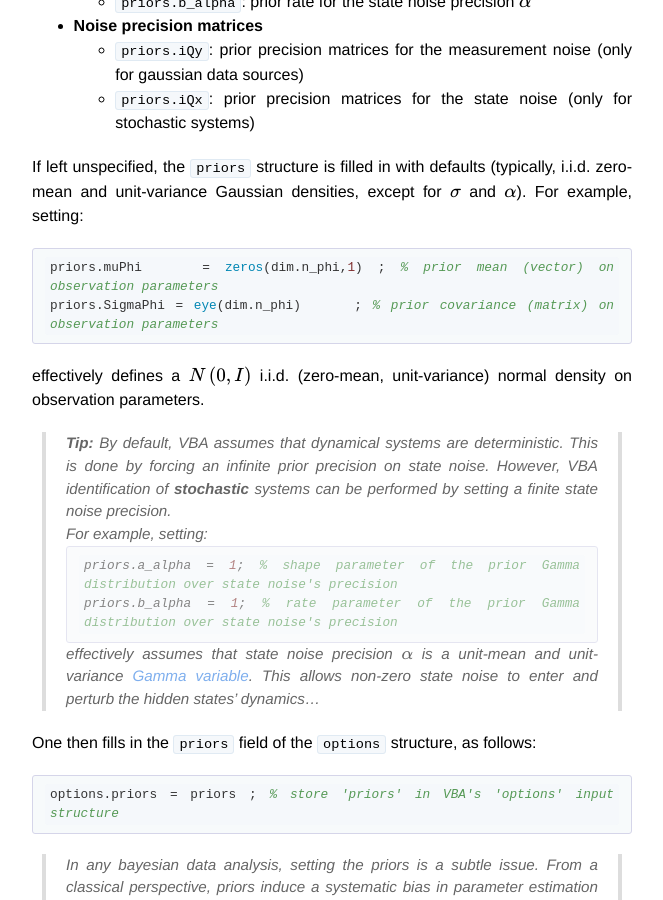
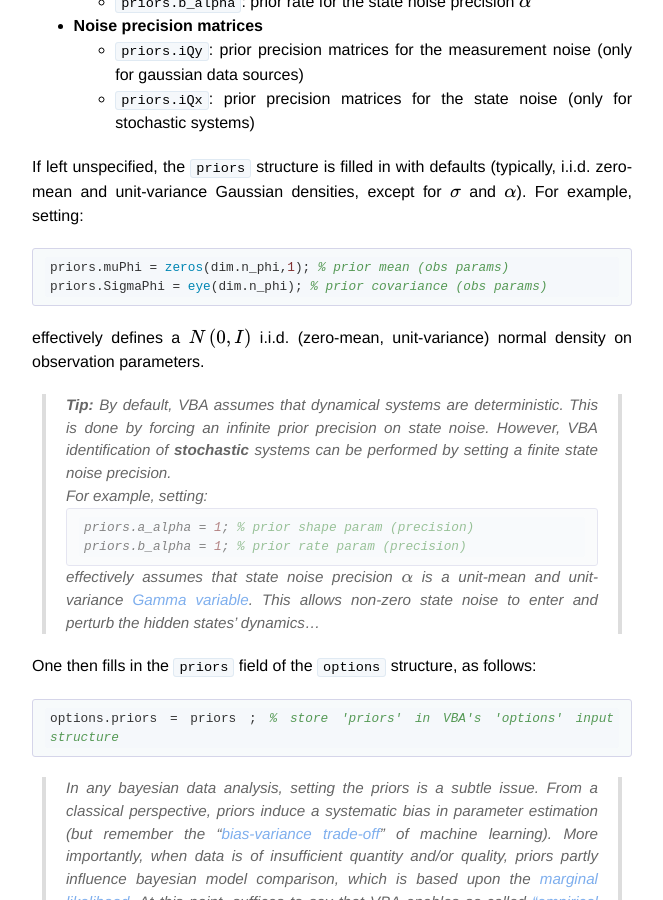
Before and after one commit to MBB-team/VBA-toolbox, a Jekyll site: the page built from _wiki/VBA-model-inversion-in-4-steps.md, in a window 1280 px wide and 900 px high, scrolled down 3077 px. Shown: the whole window, without its empty margins (308-971 px from the left). Built offline with Jekyll 4.4.1, drawn with Linux system fonts in a browser that asks for light colours; nearby versions of some CDN libraries; formulas are drawn with MathJax 3.

Commit message:
Update VBA-model-inversion-in-4-steps.md

````diff
--- a/_wiki/VBA-model-inversion-in-4-steps.md
+++ b/_wiki/VBA-model-inversion-in-4-steps.md
@@ -96,8 +96,8 @@ In addition to the evolution and observation functions, specifying the generativ
 If left unspecified, the `priors` structure is filled in with defaults (typically, i.i.d. zero-mean and unit-variance Gaussian densities, except for $$\sigma$$ and $$\alpha$$). For example, setting:
 
 ```matlab
-priors.muPhi    = zeros(dim.n_phi,1) ; % prior mean (vector) on observation parameters
-priors.SigmaPhi = eye(dim.n_phi)     ; % prior covariance (matrix) on observation parameters
+priors.muPhi = zeros(dim.n_phi,1); % prior mean (obs params)
+priors.SigmaPhi = eye(dim.n_phi); % prior covariance (obs params)
 ```
 effectively defines a $$N\left( 0,I \right)$$ i.i.d. (zero-mean, unit-variance) normal density on observation parameters.
 
@@ -106,8 +106,8 @@ effectively defines a $$N\left( 0,I \right)$$ i.i.d. (zero-mean, unit-variance)
 > For example, setting:
 >
 >```matlab
-priors.a_alpha = 1; % shape parameter of the prior Gamma distribution over state noise's precision
-priors.b_alpha = 1; % rate parameter of the prior Gamma distribution over state noise's precision
+priors.a_alpha = 1; % prior shape param (precision)
+priors.b_alpha = 1; % prior rate param (precision)
 ```
 effectively assumes that state noise precision $$\alpha$$ is a unit-mean and unit-variance [Gamma variable](https://en.wikipedia.org/wiki/Gamma_distribution). This allows non-zero state noise to enter and perturb the hidden states' dynamics...
 
````
